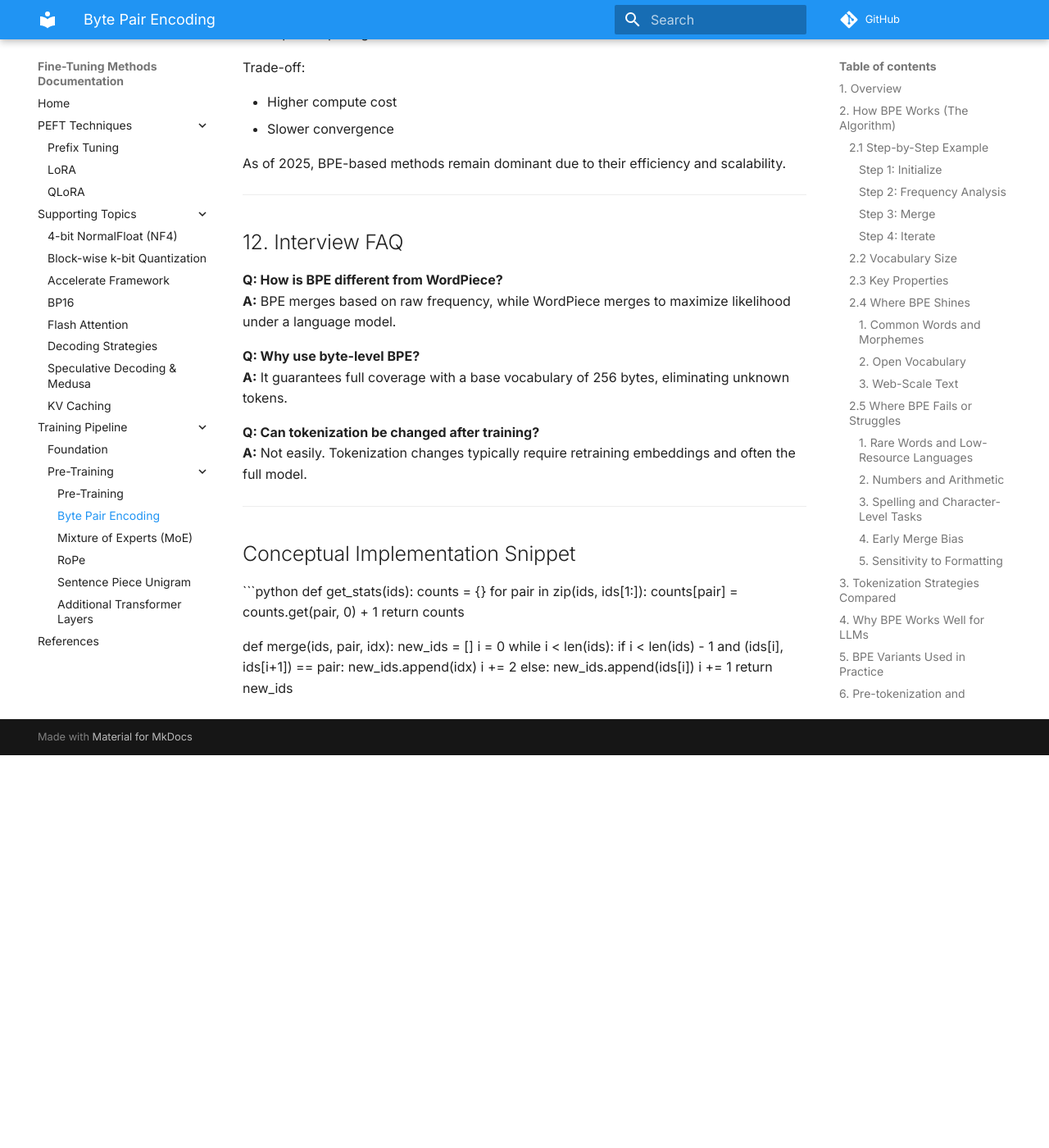
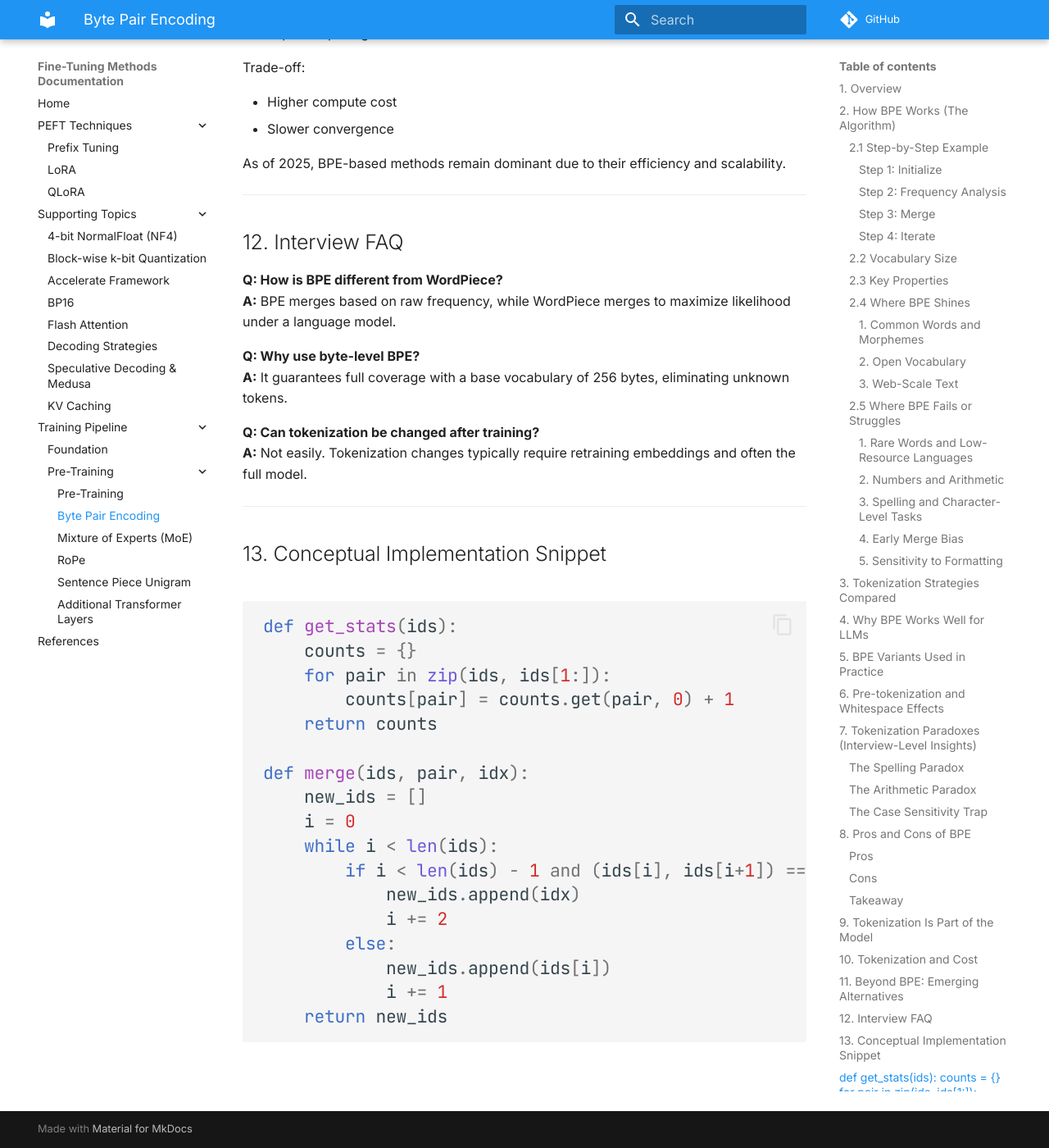
Before and after one commit to saurabhiit2007/LLM-Finetuning, an MkDocs documentation site: the page built from docs/training_techniques/pre_training/byte_pair_encoding.md, in a window 1280 px wide and 1400 px high, scrolled down 8147 px. Shown: the whole window at 82% size. Built offline with MkDocs 1.6.1 and Material for MkDocs 9.7.7, drawn with Linux system fonts in a browser that asks for light colours; comment, search, counter and statistics services are not loaded; before the commit the page ends 9068 px from its top, so only the background shows below that; some of the changed text lies outside the part shown.

Commit message:
added BPE

````diff
--- a/docs/training_techniques/pre_training/byte_pair_encoding.md
+++ b/docs/training_techniques/pre_training/byte_pair_encoding.md
@@ -349,7 +349,7 @@ As of 2025, BPE-based methods remain dominant due to their efficiency and scalab
 
 ---
 
-## Conceptual Implementation Snippet
+## 13. Conceptual Implementation Snippet
 
 ```python
 def get_stats(ids):
@@ -369,3 +369,5 @@ def merge(ids, pair, idx):
             new_ids.append(ids[i])
             i += 1
     return new_ids
+```
+---
````
